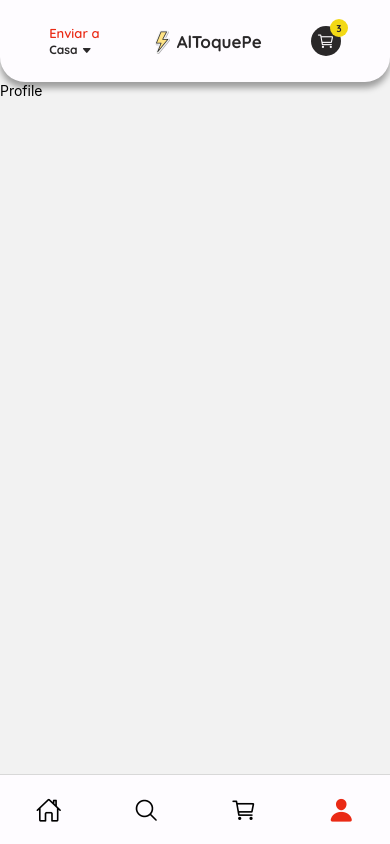
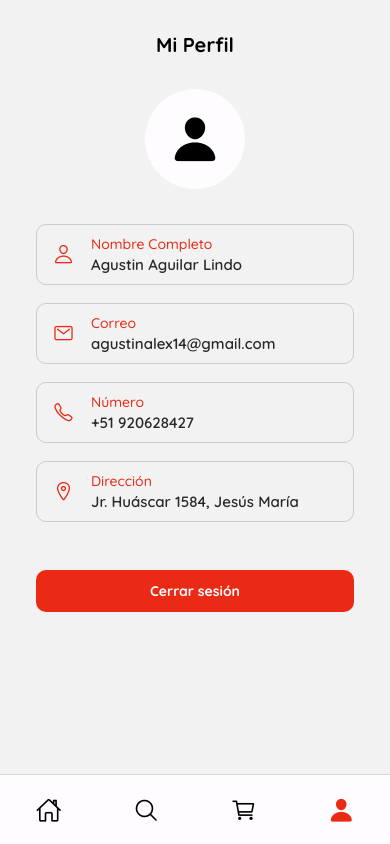
Before and after one commit to Botas2711/AlToquePe, a React Native app: screen /Profile in a window 390 px wide. Built offline with nearby package versions, Linux system fonts and the light colour scheme.

Commit message:
add Profile Screen with ProfileItem component

```diff
--- /dev/null
+++ b/Components/ProfileItem.js
@@ -0,0 +1,46 @@
+import { StyleSheet, Text, View } from "react-native";
+import { colors } from "../Global/colors";
+import { Ionicons } from "@expo/vector-icons";
+
+const ProfileItem = ({ icon, label, value }) => {
+  return (
+    <View style={styles.container}>
+      <Ionicons name={icon} size={21} color={colors.primary} style={styles.icon} />
+      <View style={styles.textContainer}>
+        <Text style={styles.label}>{label}</Text>
+        <Text style={styles.value}>{value}</Text>
+      </View>
+    </View>
+  );
+};
+
+export default ProfileItem;
+
+const styles = StyleSheet.create({
+  container: {
+    flexDirection: "row",
+    alignItems: "center",
+    marginBottom: 18,
+    borderRadius: 10,
+    borderColor: colors.disable,
+    borderWidth: 1,
+    padding: 10,
+  },
+  icon: {
+    marginLeft: 6,
+  },
+  textContainer: {
+    marginLeft: 17,
+  },
+  label: {
+    fontFamily: "QuickSand-Medium",
+    fontSize: 14,
+    color: colors.primary,
+  },
+  value: {
+    fontFamily: "QuickSand-SemiBold",
+    fontSize: 15,
+    color: colors.text,
+    marginTop: 2,
+  },
+});
--- a/Components/Search.js
+++ b/Components/Search.js
@@ -52,7 +52,7 @@ const styles = StyleSheet.create({
     alignItems: "center",
     backgroundColor: colors.background,
     marginHorizontal: 22,
-    marginTop: 20,
+    marginTop: 22,
     marginBottom: 10,
     paddingHorizontal: 12,
     height: 45,
--- a/Navigation/ProfileStack.js
+++ b/Navigation/ProfileStack.js
@@ -11,10 +11,7 @@ export default function ProfileStack() {
         header: () => <Header title={options?.title ?? route.name} />,
       })}
     >
-      <Stack.Screen
-        name="Profile"
-        component={Profile}
-        options={{ title: "Profile" }}
+      <Stack.Screen name="Profile" component={Profile} options={{ title: "Profile", headerShown: false }}
       />
     </Stack.Navigator>
   );
--- a/Screens/Cart.js
+++ b/Screens/Cart.js
@@ -14,7 +14,7 @@ const Cart = () => {
     <View style={styles.container}>
       <Text style={styles.title}>Mi Carrito</Text>
       <FlatList
-        data={allProducts.slice(0, 7)}
+        data={allProducts.slice(0, 2)}
         keyExtractor={(item) => item.id}
         renderItem={({ item }) => <CartItem product={item} />}
         contentContainerStyle={{ paddingHorizontal: 16, paddingBottom: 50 }}
@@ -24,7 +24,7 @@ const Cart = () => {
       <View style={styles.footer}>
         <View style={styles.totalContainer}>
           <Text style={styles.totalLabel}>Total</Text>
-          <Text style={styles.totalPrice}>S/200</Text>
+          <Text style={styles.totalPrice}>S/200.00</Text>
         </View>
 
         <TouchableOpacity style={styles.button}>
--- a/Screens/Profile.js
+++ b/Screens/Profile.js
@@ -1,12 +1,95 @@
-import { StyleSheet, Text, View } from "react-native";
-import React from "react";
+import {
+  StyleSheet,
+  Text,
+  View,
+  TouchableOpacity,
+  Dimensions,
+} from "react-native";
+import { colors } from "../Global/colors";
+import { Ionicons } from "@expo/vector-icons";
+import ProfileItem from "../Components/ProfileItem";
 
 const Profile = () => {
   return (
-    <>
-      <Text>Profile</Text>
-    </>
+    <View style={styles.container}>
+      <Text style={styles.title}>Mi Perfil</Text>
+
+      <View style={styles.avatarContainer}>
+        <Ionicons name="person" size={50} color={colors.black} />
+      </View>
+
+      <View style={styles.infoContainer}>
+        <ProfileItem
+          icon="person-outline"
+          label="Nombre Completo"
+          value="Agustin Aguilar Lindo"
+        />
+
+        <ProfileItem
+          icon="mail-outline"
+          label="Correo"
+          value="agustinalex14@gmail.com"
+        />
+
+        <ProfileItem icon="call-outline" label="Número" value="+51 920628427" />
+
+        <ProfileItem
+          icon="location-outline"
+          label="Dirección"
+          value="Jr. Huáscar 1584, Jesús María"
+        />
+
+        <View style={styles.buttonContainer}>
+          <TouchableOpacity style={styles.logoutButton}>
+            <Text style={styles.logoutText}>Cerrar sesión</Text>
+          </TouchableOpacity>
+        </View>
+      </View>
+    </View>
   );
 };
 
 export default Profile;
+
+const styles = StyleSheet.create({
+  container: {
+    flex: 1,
+    paddingHorizontal: 16,
+  },
+  title: {
+    fontFamily: "QuickSand-Bold",
+    fontSize: 20,
+    textAlign: "center",
+    color: colors.black,
+    marginTop: 17,
+    paddingTop: 15,
+    paddingBottom: 12,
+  },
+  avatarContainer: {
+    alignSelf: "center",
+    width: 100,
+    height: 100,
+    borderRadius: 55,
+    backgroundColor: colors.background,
+    justifyContent: "center",
+    alignItems: "center",
+    marginVertical: 20,
+  },
+  infoContainer: {
+    marginTop: 15,
+    paddingHorizontal: 20,
+  },
+  buttonContainer: {
+    marginTop: 30,
+  },
+  logoutButton: {
+    backgroundColor: colors.primary,
+    paddingVertical: 12,
+    borderRadius: 10,
+    alignItems: "center",
+  },
+  logoutText: {
+    color: colors.background,
+    fontFamily: "QuickSand-Bold",
+  },
+});
```
